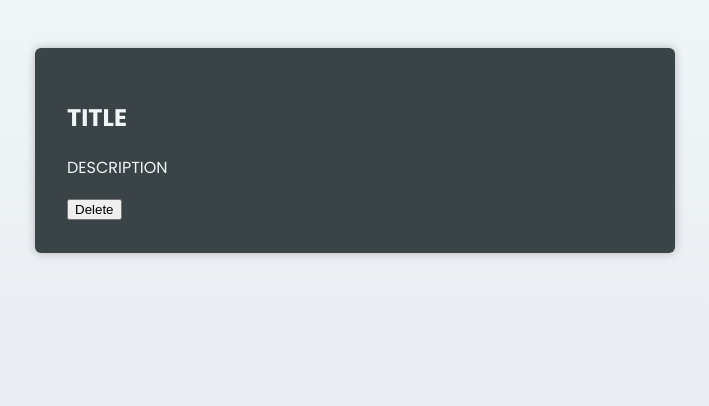
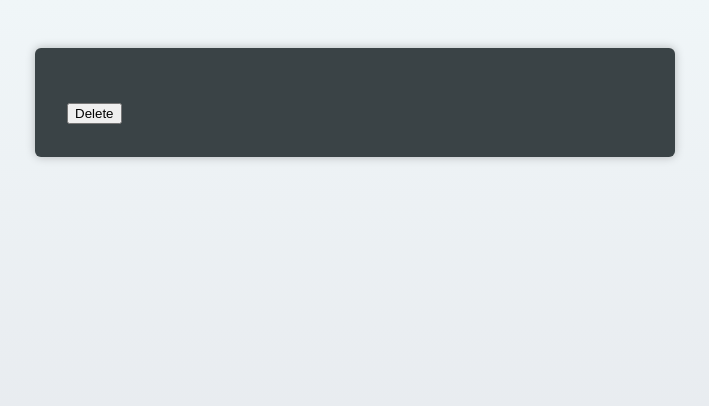
Before and after one commit to kalinsky-dev/GOAL-CHASER-React-TypeScript, a React (Vite) app: page / in a window 1280 px wide. Shown: the top 406 px of the page, without its empty margins (285-994 px from the left). Built offline with nearby package versions, Linux system fonts and the light colour scheme.

Commit message:
Update PersonalGoal Component with its Props Object

```diff
--- a/src/components/PersonalGoal.tsx
+++ b/src/components/PersonalGoal.tsx
@@ -1,14 +1,19 @@
-
-const PersonalGoal = () => {
+const PersonalGoal = ({
+  title,
+  description,
+}: {
+  title: string;
+  description: string;
+}) => {
   return (
     <article>
       <div>
-        <h2>TITLE</h2>
-        <p>DESCRIPTION</p>
+        <h2>{title}</h2>
+        <p>{description}</p>
       </div>
       <button>Delete</button>
     </article>
-  )
-}
+  );
+};
 
-export default PersonalGoal
+export default PersonalGoal;
```
